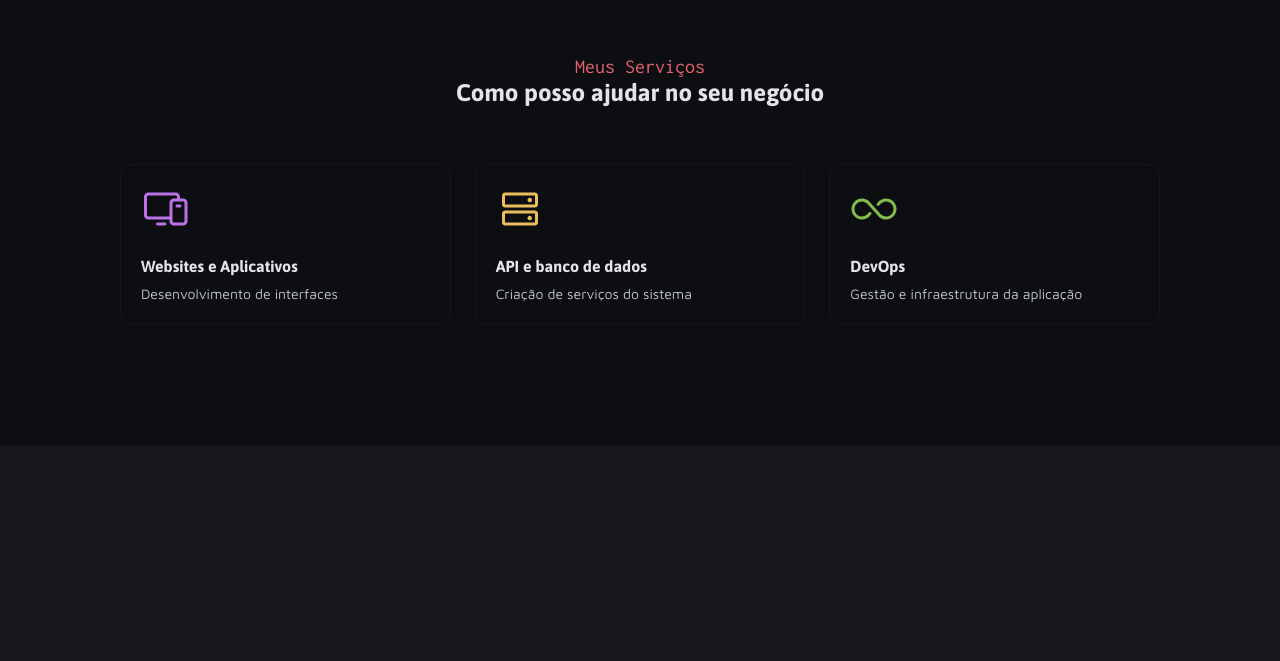
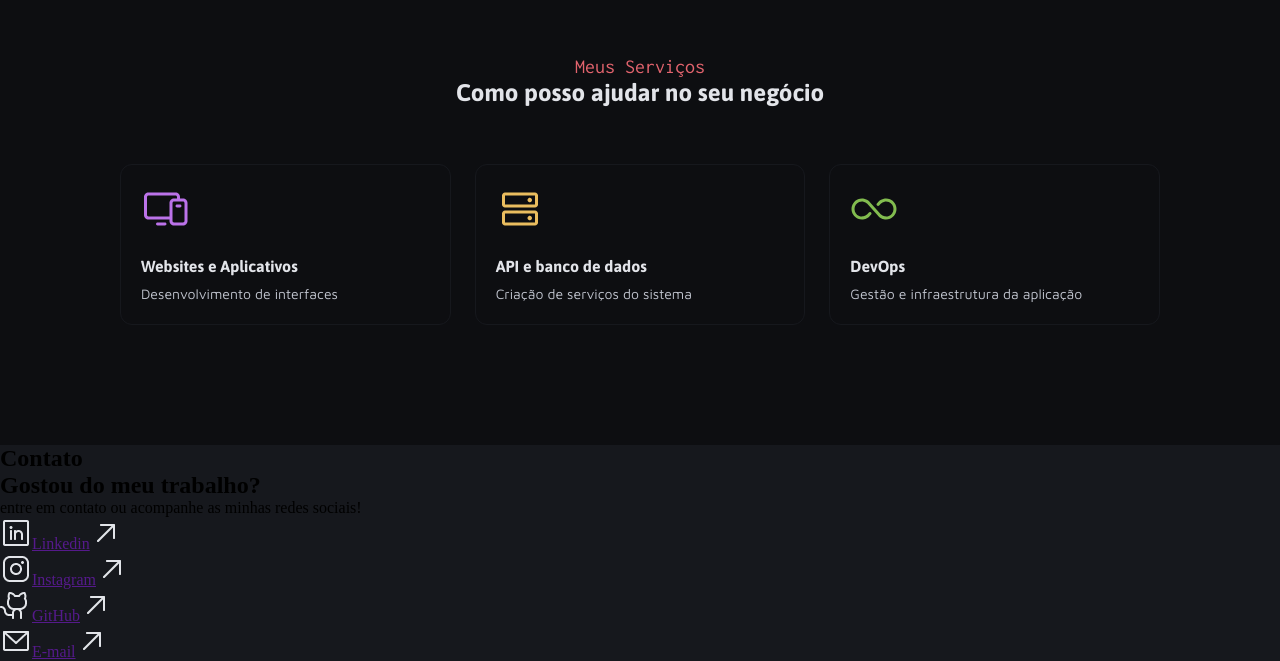
Before and after one commit to zaspiro/estudos-css-html-portifolio_dev, a plain HTML site: page index.html in a window 1280 px wide. Shown: the part 1849-2510 px from the top of the page. Before the commit the page ends 2294 px from the top, so only its background shows below. Drawn offline with Linux system fonts and the light colour scheme.

Commit message:
estruturando o html da section contacts

```diff
--- a/index.html
+++ b/index.html
@@ -131,6 +131,23 @@
 
 
         </section>
+
+        <section class="contact">
+            <header>
+                <h2>Contato</h2>
+                <h1>Gostou do meu trabalho?</h1>
+                <p>entre em contato ou acompanhe as minhas redes sociais!</p>
+            </header>
+
+            <ul class="links">
+                <li><img src="assets/icons/LinkedinLogo.png" alt=""><a href="">Linkedin<img src="assets/icons/ArrowUpRight.png" alt=""></a></li>
+                <li><img src="assets/icons/InstagramLogo.png" alt=""><a href="">Instagram<img src="assets/icons/ArrowUpRight.png" alt=""></a></li>
+                <li><img src="assets/icons/GithubLogo.png" alt=""><a href="">GitHub<img src="assets/icons/ArrowUpRight.png" alt=""></a></li>
+                <li><img src="assets/icons/EnvelopeSimple.png" alt=""><a href="">E-mail<img src="assets/icons/ArrowUpRight.png" alt=""></a></li>
+            </ul>
+
+        </section>
+
     </main>
 </body>
 </html>
```
